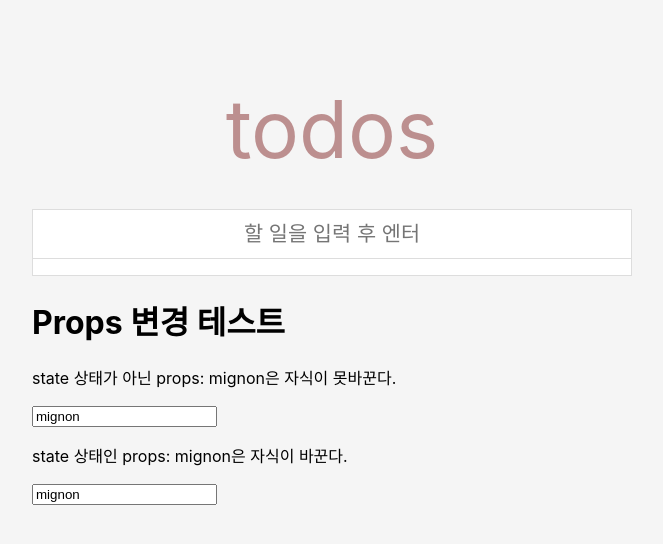
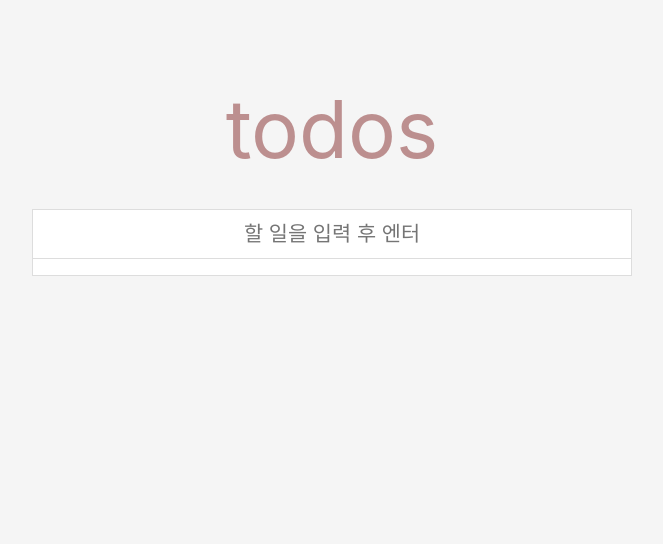
Before and after one commit to mignonwhale/frontLabs, a React (Create React App) app in the folder react/todo/: page / in a window 1280 px wide. Shown: the top 544 px of the page, without its empty margins (308-971 px from the left). Built offline with nearby package versions, Linux system fonts and the light colour scheme.

Commit message:
테스트 코드 삭제

```diff
--- a/react/todo/src/App.js
+++ b/react/todo/src/App.js
@@ -1,11 +1,9 @@
 import TodoApp from './components/TodoApp'
 import './App.css'
-import Parent from './components/Parent';
-export default function App() { // 메인 컴포넌트
+export default function App() {
   return (
     <>
       <TodoApp />
-      <Parent />
     </>
   );
 }
--- a/react/todo/src/components/Child1.js
+++ /dev/null
@@ -1,8 +0,0 @@
-export default function Child1({ name }) {
-
-    return (
-        <>
-            <input defaultValue={name} />
-        </>
-    );
-}
--- a/react/todo/src/components/Child2.js
+++ /dev/null
@@ -1,8 +0,0 @@
-export default function Child2({ name, setName }) {
-
-    return (
-        <>
-            <input defaultValue={name} onChange={e => setName(e.target.value)} />
-        </>
-    );
-}
--- a/react/todo/src/components/Parent.js
+++ /dev/null
@@ -1,18 +0,0 @@
-import { useState } from 'react';
-import Child1 from './Child1';
-import Child2 from './Child2';
-
-export default function Parent() {
-    const pName = 'mignon';
-    const [name, setName] = useState('mignon');
-
-    return (
-        <>
-            <h1>Props 변경 테스트</h1>
-            <p>state 상태가 아닌 props: {pName}은 자식이 못바꾼다. </p>
-            <Child1 name={pName} />
-            <p>state 상태인 props: {name}은 자식이 바꾼다.</p>
-            <Child2 name={name} setName={setName} />
-        </>
-    );
-}
```
